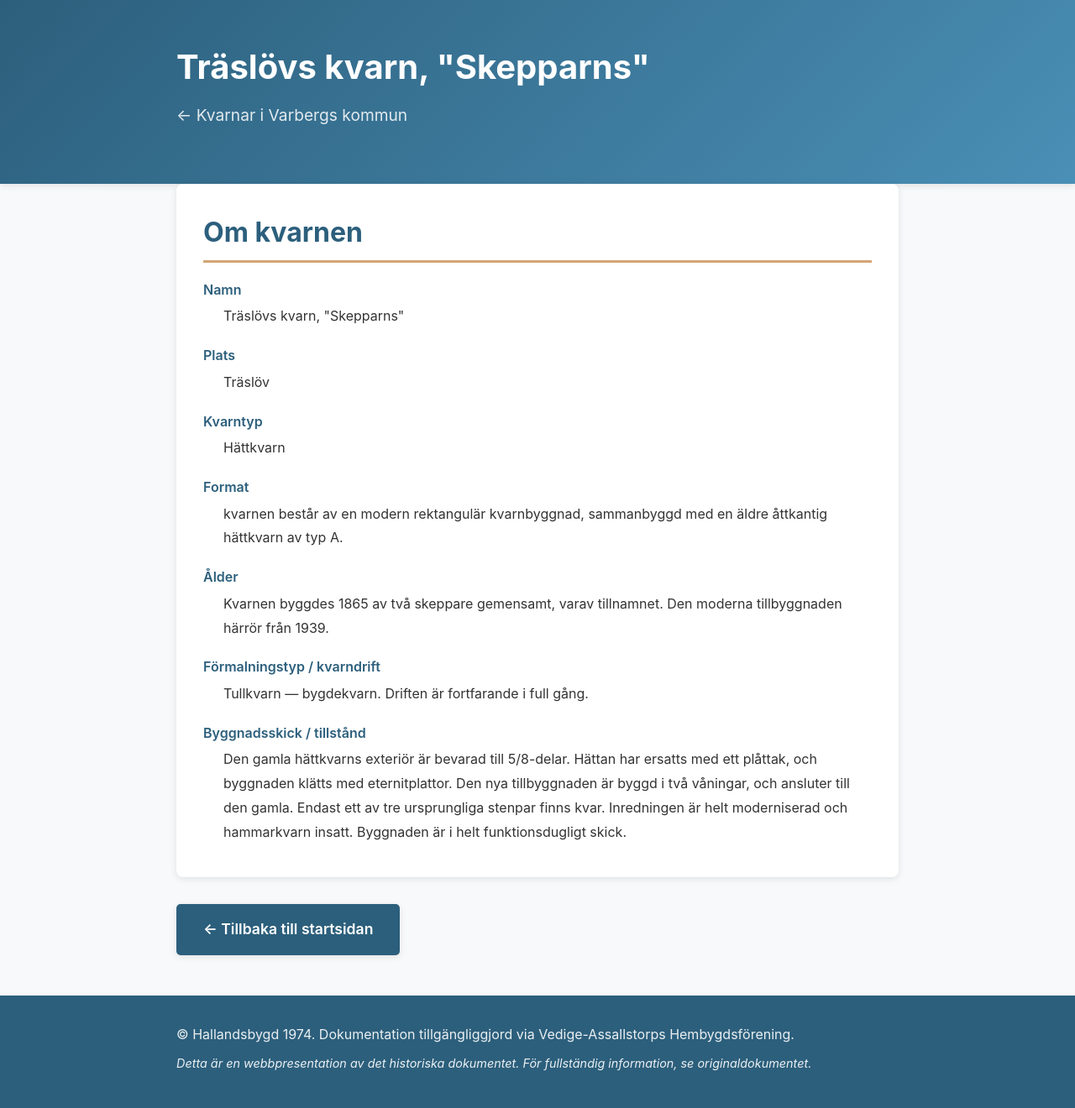
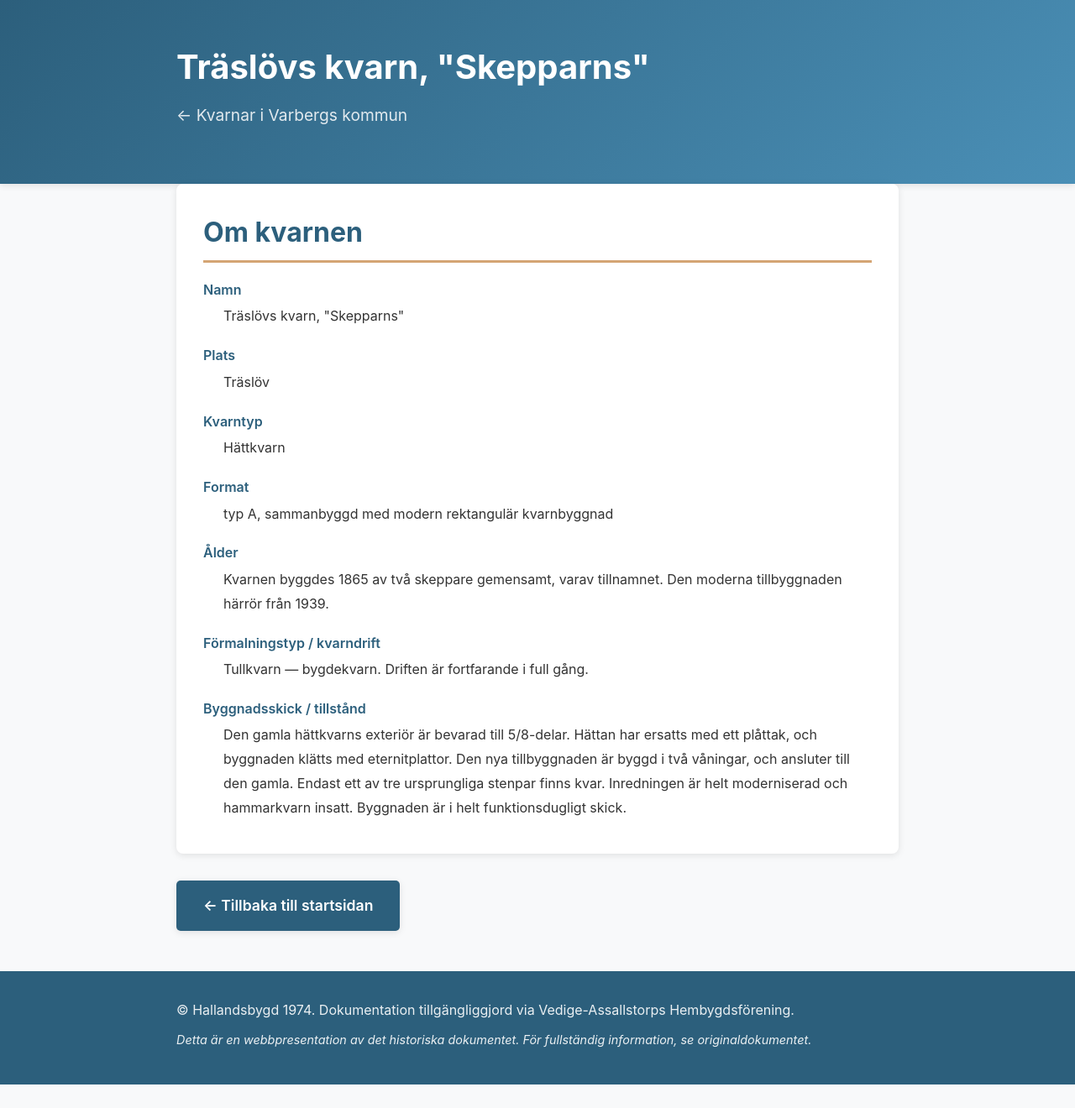
Before and after one commit to mabe/kvarnar-i-varbergs-kommun, a Jekyll site: the page built from _mills/traslovs-kvarn-skepparns.md, in a window 1280 px wide. Shown: the whole page at 84% size. Built offline with Jekyll 4.4.1, drawn with Linux system fonts in a browser that asks for light colours; after the commit the page ends 1292 px from its top, so only the background shows below that.

Commit message:
Improve format description for traslovs-kvarn-skepparns to be more concise
Co-authored-by: mabe <133868+mabe@users.noreply.github.com>

```diff
--- a/_mills/traslovs-kvarn-skepparns.md
+++ b/_mills/traslovs-kvarn-skepparns.md
@@ -5,7 +5,7 @@ location: Träslöv
 slug: traslovs-kvarn-skepparns
 owner: Rune Andersson, Träslövs kvarn, Varberg.
 type: Hättkvarn
-format: kvarnen består av en modern rektangulär kvarnbyggnad, sammanbyggd med en äldre åttkantig hättkvarn av typ A.
+format: typ A, sammanbyggd med modern rektangulär kvarnbyggnad
 age: Kvarnen byggdes 1865 av två skeppare gemensamt, varav tillnamnet. Den moderna tillbyggnaden härrör från 1939.
 milling_type: Tullkvarn — bygdekvarn. Driften är fortfarande i full gång.
 condition: Den gamla hättkvarns exteriör är bevarad till 5/8-delar. Hättan har ersatts med ett plåttak, och byggnaden klätts med eternitplattor. Den nya tillbyggnaden är byggd i två våningar, och ansluter till den gamla. Endast ett av tre ursprungliga stenpar finns kvar. Inredningen är helt moderniserad och hammarkvarn insatt. Byggnaden är i helt funktionsdugligt skick.
```
